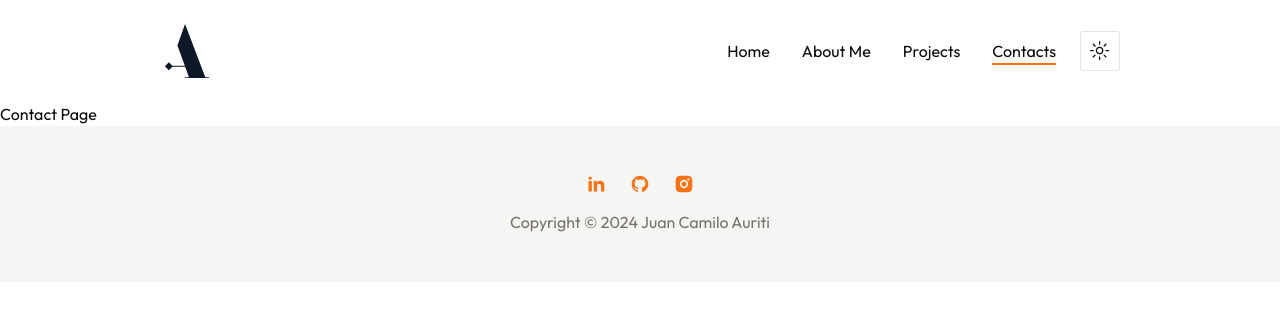
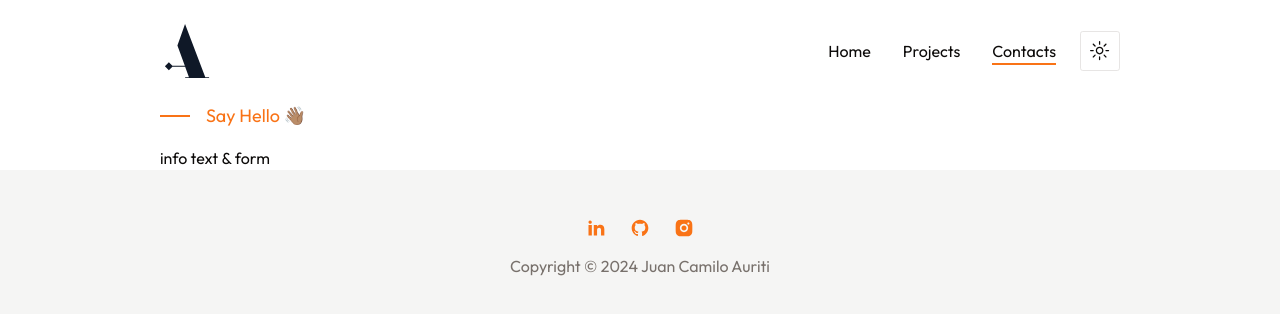
Before and after one commit to auriti-web-design/auriti-design, a Next.js app: page /contact in a window 1280 px wide. Shown: the top 314 px of the page. Built offline with nearby package versions, Linux system fonts and the light colour scheme.

Commit message:
Initialize contact page

```diff
--- a/app/about/page.jsx
+++ /dev/null
@@ -1,9 +0,0 @@
-import React from 'react'
-
-const About = () => {
-  return (
-    <div>About page</div>
-  )
-}
-
-export default About
--- a/app/contact/page.jsx
+++ b/app/contact/page.jsx
@@ -1,8 +1,21 @@
-import React from 'react'
+import {MailIcon, HomeIcon, PhoneCall} from 'lucide-react'
 
 const Contact = () => {
   return (
-    <div>Contact Page</div>
+    <div className='container mx-auto'>
+      {/* text & illustration */}
+      <div>
+        {/* text */}
+        <div className='flex flex-col justify-center'>
+          <div className='gap-x-4 text-primary flex items-center mb-4 text-lg'>
+            <span className='w-[30px] h-[2px] bg-primary'></span>
+            <div>Say Hello 👋🏽</div>
+          </div>
+        </div>
+      </div>
+      {/* info text & form */}
+      <div>info text & form</div>
+    </div>
   )
 }
 
--- a/components/Nav.jsx
+++ b/components/Nav.jsx
@@ -14,7 +14,6 @@ import { motion } from 'framer-motion';
 
 const links = [
     { path: '/', name: 'home' },
-    { path: '/about', name: 'about me' },
     { path: '/projects', name: 'projects' },
     { path: '/contact', name: 'contacts' },
 ];
```
